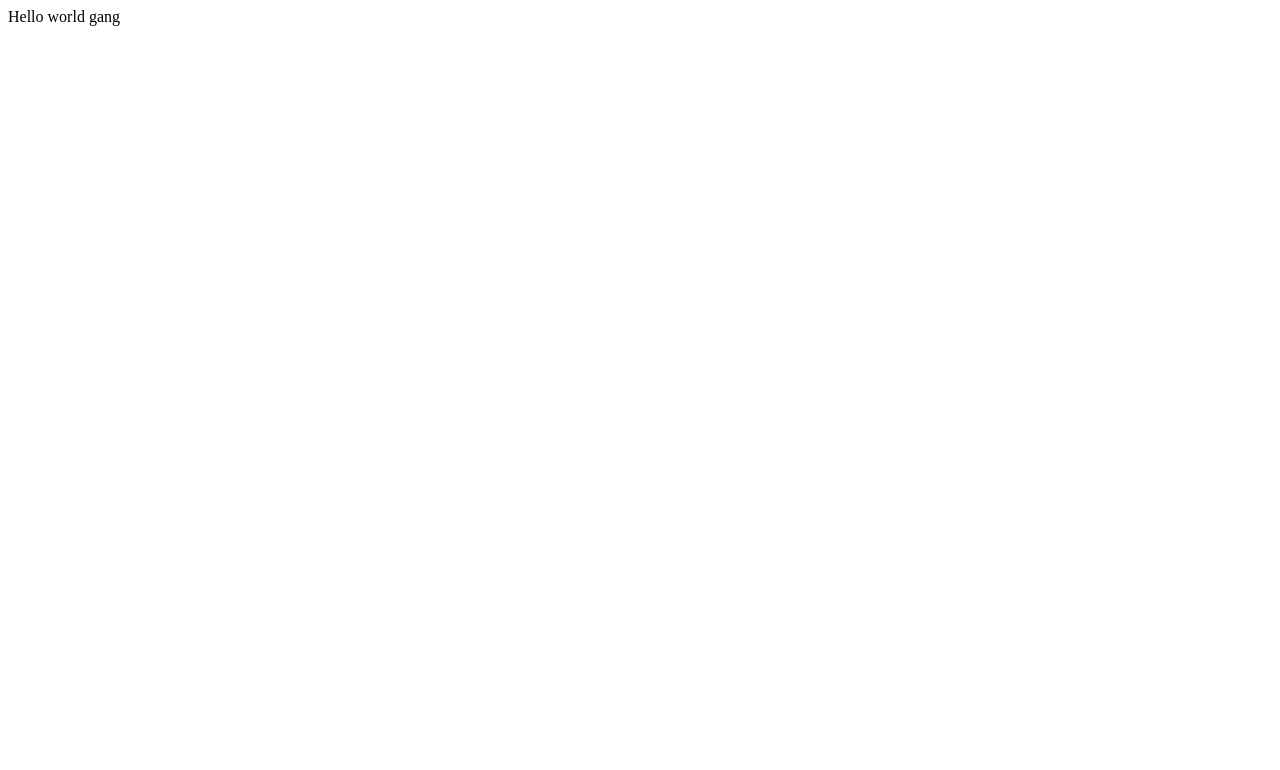
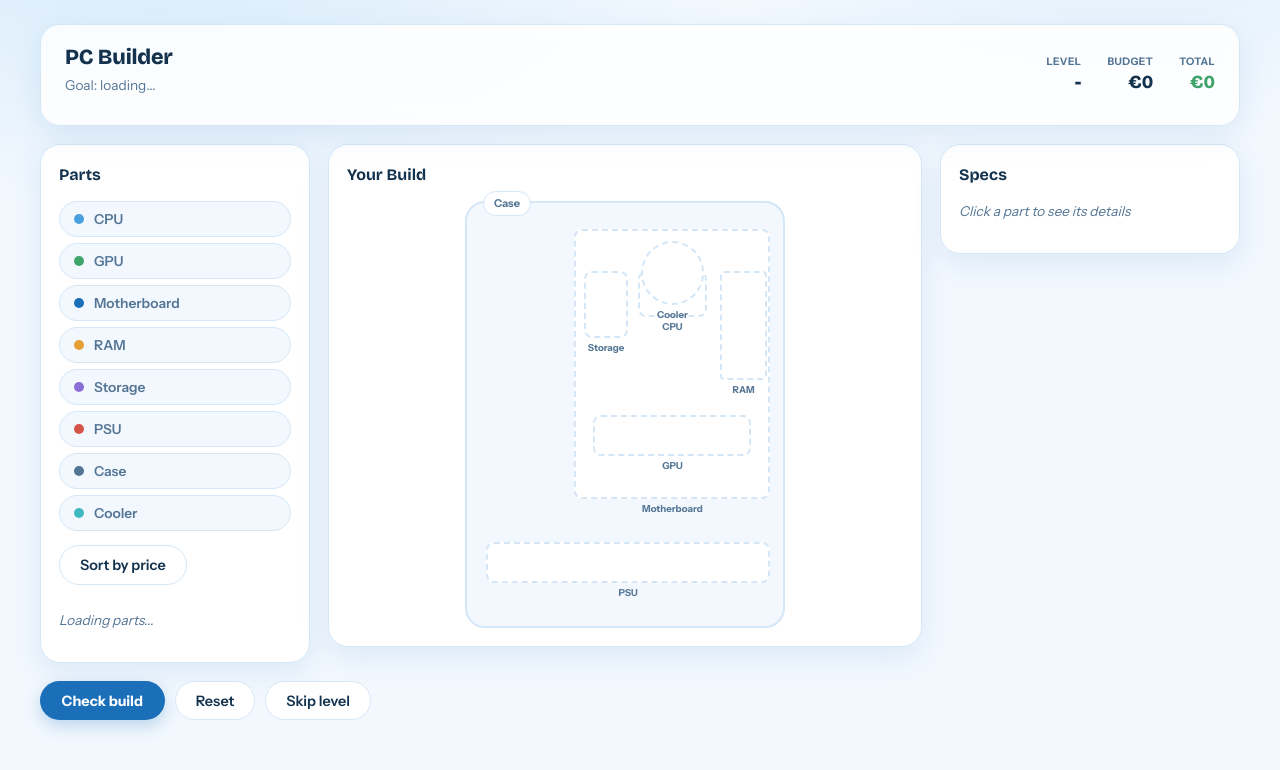
Before and after one commit to Findiepman/Pc-builder, a plain HTML site: page static/index.html in a window 1280 px wide. Drawn offline with nearby package versions, Linux system fonts and the light colour scheme.

Commit message:
Filled the static files

```diff
--- a/static/index.html
+++ b/static/index.html
@@ -1,11 +1,123 @@
 <!DOCTYPE html>
 <html lang="en">
 <head>
-    <meta charset="UTF-8">
-    <meta name="viewport" content="width=device-width, initial-scale=1.0">
-    <title>Document</title>
+<meta charset="UTF-8">
+<meta name="viewport" content="width=device-width, initial-scale=1.0">
+<title>PC Builder</title>
+<link rel="preconnect" href="https://fonts.googleapis.com">
+<link rel="preconnect" href="https://fonts.gstatic.com" crossorigin>
+<link href="https://fonts.googleapis.com/css2?family=Bricolage+Grotesque:wght@700;800&family=Instrument+Sans:wght@400;500;600;700&display=swap" rel="stylesheet">
+<link rel="stylesheet" href="style.css">
 </head>
 <body>
-    Hello world gang
+  <div class="shell">
+
+    <!-- ══ HUD ══ -->
+    <header class="hud">
+      <div>
+        <h1>PC Builder</h1>
+        <p class="goal" id="goalText">Goal: loading...</p>
+      </div>
+      <div class="hud-stats">
+        <div class="stat"><span class="label">Level</span><span class="value" id="levelValue">-</span></div>
+        <div class="stat"><span class="label">Budget</span><span class="value" id="budgetValue">€0</span></div>
+        <div class="stat total" id="totalStat"><span class="label">Total</span><span class="value" id="totalValue">€0</span></div>
+      </div>
+    </header>
+
+    <!-- ══ main game area ══ -->
+    <main class="game">
+
+      <!-- left: categories + parts list -->
+      <section class="panel" aria-labelledby="parts-heading">
+        <h2 id="parts-heading">Parts</h2>
+
+        <!-- category buttons: static markup, JS only needs to toggle .active
+             and read data-category to know which list to render -->
+        <div class="categories" id="categoryButtons">
+          <button class="category-btn" data-category="CPU"><span class="category-dot"></span>CPU</button>
+          <button class="category-btn" data-category="GPU"><span class="category-dot"></span>GPU</button>
+          <button class="category-btn" data-category="Motherboard"><span class="category-dot"></span>Motherboard</button>
+          <button class="category-btn" data-category="RAM"><span class="category-dot"></span>RAM</button>
+          <button class="category-btn" data-category="Storage"><span class="category-dot"></span>Storage</button>
+          <button class="category-btn" data-category="PSU"><span class="category-dot"></span>PSU</button>
+          <button class="category-btn" data-category="Case"><span class="category-dot"></span>Case</button>
+          <button class="category-btn" data-category="Cooler"><span class="category-dot"></span>Cooler</button>
+        </div>
+
+        <div class="sort-row">
+          <button class="btn-ghost" id="sortBtn">Sort by price</button>
+          <div class="sort-menu" id="sortMenu">
+            <button class="btn-ghost" id="sortAsc">Low → High</button>
+            <button class="btn-ghost" id="sortDesc">High → Low</button>
+          </div>
+        </div>
+
+        <!-- JS fills this in per active category, once GET /api/parts resolves -->
+        <div class="parts-list" id="partsList">
+          <p class="details-empty">Loading parts...</p>
+        </div>
+      </section>
+
+      <!-- center: the build, drawn as a simple flat diagram of a case interior
+           instead of a plain grid — motherboard as the base plate, CPU + RAM
+           sitting on it, GPU as a card below, storage + PSU at the bottom,
+           cooler as a fan on top, and the case itself is the outer shell. -->
+      <section class="panel" aria-labelledby="rig-heading">
+        <h2 id="rig-heading">Your Build</h2>
+        <div class="rig-case" id="buildSlots">
+          <span class="case-tag" id="caseTag">Case</span>
+
+          <div class="rig-part" data-category="Motherboard">
+            <div class="rig-shape"></div>
+            <span class="rig-label">Motherboard</span>
+          </div>
+          <div class="rig-part" data-category="CPU">
+            <div class="rig-shape"></div>
+            <span class="rig-label">CPU</span>
+          </div>
+          <div class="rig-part" data-category="Cooler">
+            <div class="rig-shape"></div>
+            <span class="rig-label">Cooler</span>
+          </div>
+          <div class="rig-part" data-category="RAM">
+            <div class="rig-shape"></div>
+            <span class="rig-label">RAM</span>
+          </div>
+          <div class="rig-part" data-category="GPU">
+            <div class="rig-shape"></div>
+            <span class="rig-label">GPU</span>
+          </div>
+          <div class="rig-part" data-category="Storage">
+            <div class="rig-shape"></div>
+            <span class="rig-label">Storage</span>
+          </div>
+          <div class="rig-part" data-category="PSU">
+            <div class="rig-shape"></div>
+            <span class="rig-label">PSU</span>
+          </div>
+        </div>
+      </section>
+
+      <!-- right: whichever part is currently clicked -->
+      <aside class="panel" aria-labelledby="details-heading">
+        <h2 id="details-heading">Specs</h2>
+        <div id="partDetails">
+          <p class="details-empty">Click a part to see its details</p>
+        </div>
+        <button class="btn add-btn" id="addPartBtn" style="display:none;">Add to build</button>
+      </aside>
+    </main>
+
+    <!-- ══ footer controls ══ -->
+    <div class="footer-controls">
+      <button class="btn" id="checkBuildBtn">Check build</button>
+      <button class="btn-ghost" id="resetBtn">Reset</button>
+      <button class="btn-ghost" id="skipLevelBtn">Skip level</button>
+    </div>
+
+  </div>
+
+  <script src="script.js"></script>
 </body>
 </html>
--- a/static/style.css
+++ b/static/style.css
@@ -0,0 +1,408 @@
+/* ─────────────────────────────────────────────────────────
+   PC Builder — visual design
+   Palette + type lifted straight from Kivo's theme.css
+   ("clear sky": baby blue + white, big radii, soft shadows,
+   Bricolage Grotesque + Instrument Sans). The build panel is
+   drawn as a simple flat diagram of a case interior instead
+   of a plain grid, so it actually reads as a computer.
+   ───────────────────────────────────────────────────────── */
+
+:root {
+  --paper:      #f2f8fe;
+  --cloud:      #ffffff;
+  --baby:       #bfe0f7;
+  --baby-soft:  #e2f0fb;
+  --sky:        #4a9fde;
+  --deep:       #1b6fb8;
+  --deep-press: #155a97;
+  --ink:        #12324e;
+  --ink-soft:   #557595;
+  --line:       #d5e7f7;
+  --danger:     #d4544a;
+
+  --radius:    20px;
+  --radius-sm: 12px;
+  --shadow:      0 10px 30px rgba(27, 111, 184, 0.10);
+  --shadow-lift: 0 16px 40px rgba(27, 111, 184, 0.16);
+
+  /* one accent per part category, kept in the same soft/clear register as
+     Kivo's own status colors (planned/progress/finished/danger) */
+  --c-cpu:      #4a9fde; /* = --sky */
+  --c-gpu:      #3fa46a; /* = kivo "finished" green */
+  --c-mobo:     #1b6fb8; /* = --deep */
+  --c-ram:      #e59f35; /* = kivo "in progress" amber */
+  --c-storage:  #8b6fd6; /* violet, new but same softness */
+  --c-psu:      #d4544a; /* = --danger, power/energy read */
+  --c-case:     #557595; /* = --ink-soft, the shell itself */
+  --c-cooler:   #3fb8c0; /* teal, new but same softness */
+
+  --font-display: "Bricolage Grotesque", "Segoe UI", sans-serif;
+  --font-body:    "Instrument Sans", -apple-system, "Segoe UI", sans-serif;
+}
+
+* , *::before, *::after { box-sizing: border-box; }
+html, body { margin: 0; padding: 0; }
+
+body {
+  font-family: var(--font-body);
+  color: var(--ink);
+  background:
+    radial-gradient(900px 420px at 12% -8%, rgba(191, 224, 247, 0.55), transparent 65%),
+    radial-gradient(700px 380px at 88% -12%, rgba(191, 224, 247, 0.4), transparent 60%),
+    var(--paper);
+  background-attachment: fixed;
+  line-height: 1.5;
+  -webkit-font-smoothing: antialiased;
+}
+
+::selection { background: var(--baby); color: var(--ink); }
+:focus-visible { outline: 2px solid var(--sky); outline-offset: 2px; }
+
+img { max-width: 100%; display: block; }
+button { font-family: inherit; cursor: pointer; }
+
+/* ── eyebrow label ── */
+.eyebrow {
+  font-size: 0.72rem;
+  font-weight: 700;
+  letter-spacing: 0.03em;
+  text-transform: uppercase;
+  color: var(--sky);
+  display: flex;
+  align-items: center;
+  gap: 0.4rem;
+}
+
+/* ── buttons, straight from Kivo's pill recipe ── */
+.btn {
+  display: inline-flex;
+  align-items: center;
+  justify-content: center;
+  gap: 0.45rem;
+  border: none;
+  border-radius: 999px;
+  padding: 0.62rem 1.35rem;
+  font-size: 0.9rem;
+  font-weight: 700;
+  background: var(--deep);
+  color: #fff;
+  box-shadow: 0 6px 16px rgba(27, 111, 184, 0.25);
+  transition: background 0.15s, transform 0.15s;
+}
+.btn:hover { background: var(--deep-press); transform: translateY(-1px); }
+.btn:disabled { opacity: 0.55; cursor: default; transform: none; }
+
+.btn-ghost {
+  border: 1px solid var(--line);
+  border-radius: 999px;
+  padding: 0.6rem 1.25rem;
+  font-size: 0.9rem;
+  font-weight: 600;
+  background: var(--cloud);
+  color: var(--ink);
+  display: inline-flex;
+  align-items: center;
+  gap: 0.4rem;
+  transition: background 0.15s, border-color 0.15s;
+}
+.btn-ghost:hover { background: var(--baby-soft); border-color: var(--baby); }
+
+/* ── shell layout ── */
+.shell {
+  max-width: 1240px;
+  margin: 0 auto;
+  padding: 24px 20px 60px;
+  display: flex;
+  flex-direction: column;
+  gap: 18px;
+}
+
+/* ── HUD top bar ── */
+.hud {
+  display: flex;
+  align-items: center;
+  justify-content: space-between;
+  gap: 20px;
+  flex-wrap: wrap;
+  background: rgba(255, 255, 255, 0.82);
+  backdrop-filter: blur(10px);
+  border: 1px solid var(--line);
+  border-radius: var(--radius);
+  box-shadow: var(--shadow);
+  padding: 16px 24px;
+}
+
+.hud h1 {
+  font-family: var(--font-display);
+  font-weight: 800;
+  font-size: 1.35rem;
+  letter-spacing: -0.01em;
+  margin: 0;
+  color: var(--ink);
+}
+
+.hud .goal {
+  font-size: 0.85rem;
+  color: var(--ink-soft);
+  max-width: 42ch;
+  margin-top: 2px;
+}
+
+.hud-stats { display: flex; gap: 26px; flex-wrap: wrap; }
+.stat { text-align: right; }
+.stat .label {
+  display: block;
+  font-size: 0.65rem;
+  font-weight: 700;
+  letter-spacing: 0.04em;
+  text-transform: uppercase;
+  color: var(--ink-soft);
+}
+.stat .value {
+  display: block;
+  font-family: var(--font-display);
+  font-weight: 800;
+  font-size: 1.15rem;
+  color: var(--ink);
+  font-variant-numeric: tabular-nums;
+}
+.stat.total .value { color: var(--c-gpu); }
+.stat.total.close .value { color: var(--c-ram); }
+.stat.total.over .value { color: var(--danger); }
+
+/* ── main 3 column layout ── */
+.game {
+  display: grid;
+  grid-template-columns: 270px 1fr 300px;
+  gap: 18px;
+  align-items: start;
+}
+@media (max-width: 1000px) { .game { grid-template-columns: 1fr; } }
+
+.panel {
+  background: var(--cloud);
+  border: 1px solid var(--line);
+  border-radius: var(--radius);
+  box-shadow: var(--shadow);
+  padding: 18px;
+}
+
+.panel h2 {
+  font-family: var(--font-display);
+  font-size: 1rem;
+  font-weight: 700;
+  margin: 0 0 14px;
+  color: var(--ink);
+}
+
+/* ── category buttons, segmented-pill styled like Kivo's status toggle ── */
+.categories {
+  display: flex;
+  flex-direction: column;
+  gap: 6px;
+  margin-bottom: 14px;
+}
+
+.category-btn {
+  --cat: var(--sky);
+  display: flex;
+  align-items: center;
+  gap: 10px;
+  padding: 9px 14px;
+  background: var(--paper);
+  border: 1px solid var(--line);
+  border-radius: 999px;
+  color: var(--ink-soft);
+  font-weight: 600;
+  font-size: 0.86rem;
+  text-align: left;
+}
+.category-btn:hover { border-color: var(--cat); color: var(--ink); }
+.category-btn.active {
+  background: color-mix(in srgb, var(--cat) 14%, white);
+  border-color: var(--cat);
+  color: var(--ink);
+}
+.category-dot {
+  width: 10px; height: 10px; border-radius: 50%;
+  background: var(--cat); flex-shrink: 0;
+}
+.category-btn[data-category="CPU"]         { --cat: var(--c-cpu); }
+.category-btn[data-category="GPU"]         { --cat: var(--c-gpu); }
+.category-btn[data-category="Motherboard"] { --cat: var(--c-mobo); }
+.category-btn[data-category="RAM"]         { --cat: var(--c-ram); }
+.category-btn[data-category="Storage"]     { --cat: var(--c-storage); }
+.category-btn[data-category="PSU"]         { --cat: var(--c-psu); }
+.category-btn[data-category="Case"]        { --cat: var(--c-case); }
+.category-btn[data-category="Cooler"]      { --cat: var(--c-cooler); }
+
+/* ── sort control ── */
+.sort-row { position: relative; margin-bottom: 12px; }
+.sort-menu {
+  display: none;
+  position: absolute;
+  top: calc(100% + 6px);
+  left: 0;
+  z-index: 5;
+  background: var(--cloud);
+  border: 1px solid var(--line);
+  border-radius: var(--radius-sm);
+  box-shadow: var(--shadow-lift);
+  padding: 6px;
+  flex-direction: column;
+  gap: 4px;
+}
+.sort-menu.open { display: flex; }
+
+/* ── parts list ── */
+.parts-list {
+  display: flex;
+  flex-direction: column;
+  gap: 8px;
+  max-height: 460px;
+  overflow-y: auto;
+}
+
+.part-card {
+  --cat: var(--sky);
+  display: flex;
+  align-items: center;
+  gap: 10px;
+  background: var(--paper);
+  border: 1px solid var(--line);
+  border-radius: var(--radius-sm);
+  padding: 10px 12px;
+}
+.part-card:hover { border-color: var(--cat); }
+.part-card.selected { background: color-mix(in srgb, var(--cat) 14%, white); border-color: var(--cat); }
+.part-card .name { font-size: 0.85rem; font-weight: 600; color: var(--ink); flex: 1; }
+.part-card .price {
+  font-weight: 700;
+  font-size: 0.82rem;
+  color: var(--cat);
+  font-variant-numeric: tabular-nums;
+}
+
+/* ═════════════════════════════════════════════════════════
+   the build panel: a simple flat diagram of a case interior
+   ═════════════════════════════════════════════════════════ */
+
+.rig-case {
+  position: relative;
+  width: 100%;
+  max-width: 320px;
+  aspect-ratio: 3 / 4;
+  margin: 0 auto;
+  background: var(--paper);
+  border: 2px solid var(--line);
+  border-radius: var(--radius);
+  transition: border-color 0.2s, background 0.2s;
+}
+.rig-case.filled {
+  border-color: var(--c-case);
+  background: color-mix(in srgb, var(--c-case) 8%, var(--paper));
+}
+
+.case-tag {
+  position: absolute;
+  top: -12px;
+  left: 16px;
+  background: var(--cloud);
+  border: 1px solid var(--line);
+  border-radius: 999px;
+  padding: 3px 10px;
+  font-size: 0.68rem;
+  font-weight: 700;
+  color: var(--c-case);
+}
+
+/* every internal component shares this wrapper: shape on top, label below */
+.rig-part {
+  position: absolute;
+  display: flex;
+  flex-direction: column;
+  align-items: stretch;
+  gap: 3px;
+}
+.rig-part .rig-shape {
+  flex: 1;
+  border: 2px dashed var(--line);
+  border-radius: 8px;
+  background: var(--cloud);
+  transition: border-color 0.2s, background 0.2s;
+}
+.rig-part .rig-label {
+  font-size: 0.6rem;
+  font-weight: 700;
+  text-align: center;
+  color: var(--ink-soft);
+  white-space: nowrap;
+  overflow: hidden;
+  text-overflow: ellipsis;
+}
+.rig-part.filled .rig-shape {
+  border-style: solid;
+  border-color: var(--cat);
+  background: color-mix(in srgb, var(--cat) 22%, white);
+}
+.rig-part.filled .rig-label { color: var(--ink); }
+
+/* laid out to actually match a real ATX tower seen from above with the side
+   panel off: motherboard tray mounted against the right wall, PSU shroud
+   spanning the bottom. Storage sits directly on the motherboard tray, like
+   an M.2 SSD mount, instead of floating off in its own box outside it. The
+   open area at the front-left (below the board, above the PSU) is left
+   blank on purpose, that's the case's own front bay space. */
+.rig-part[data-category="Motherboard"] { --cat: var(--c-mobo);   top: 6%;  left: 34%; width: 62%; height: 68%; z-index: 1; }
+.rig-part[data-category="PSU"]         { --cat: var(--c-psu);    top: 80%; left: 6%;  width: 90%; height: 14%; z-index: 1; }
+
+.rig-part[data-category="CPU"]         { --cat: var(--c-cpu);    top: 16%; left: 54%; width: 22%; height: 15%; z-index: 2; }
+.rig-part[data-category="Cooler"]      { --cat: var(--c-cooler); top: 9%;  left: 55%; width: 20%; z-index: 3; }
+.rig-part[data-category="Cooler"] .rig-shape { border-radius: 50%; aspect-ratio: 1; flex: none; }
+.rig-part[data-category="RAM"]         { --cat: var(--c-ram);    top: 16%; left: 80%; width: 15%; height: 30%; z-index: 2; }
+.rig-part[data-category="RAM"] .rig-shape { border-radius: 4px; }
+.rig-part[data-category="Storage"]     { --cat: var(--c-storage); top: 16%; left: 37%; width: 14%; height: 20%; z-index: 2; }
+.rig-part[data-category="GPU"]         { --cat: var(--c-gpu);    top: 50%; left: 40%; width: 50%; height: 14%; z-index: 2; }
+
+.rig-part .remove {
+  position: absolute;
+  top: -6px;
+  right: -6px;
+  width: 18px;
+  height: 18px;
+  display: flex;
+  align-items: center;
+  justify-content: center;
+  border-radius: 50%;
+  background: var(--cloud);
+  border: 1px solid var(--line);
+  font-size: 0.65rem;
+  color: var(--ink-soft);
+  cursor: pointer;
+  z-index: 5;
+}
+.rig-part .remove:hover { color: var(--danger); border-color: var(--danger); }
+
+/* ── details / info panel ── */
+.details-empty { color: var(--ink-soft); font-size: 0.85rem; font-style: italic; }
+
+.detail-row {
+  display: flex;
+  justify-content: space-between;
+  gap: 12px;
+  font-size: 0.84rem;
+  padding: 7px 0;
+  border-bottom: 1px solid var(--line);
+}
+.detail-row .k { color: var(--ink-soft); }
+.detail-row .v { color: var(--ink); font-weight: 600; font-variant-numeric: tabular-nums; }
+
+.add-btn { width: 100%; margin-top: 14px; }
+
+/* ── footer controls ── */
+.footer-controls { display: flex; gap: 10px; flex-wrap: wrap; }
+
+/* ── scrollbar ── */
+.parts-list::-webkit-scrollbar { width: 8px; }
+.parts-list::-webkit-scrollbar-track { background: transparent; }
+.parts-list::-webkit-scrollbar-thumb { background: var(--line); border-radius: 999px; }
```
Also changed, not shown: static/index.js (+76 -0 lines).
